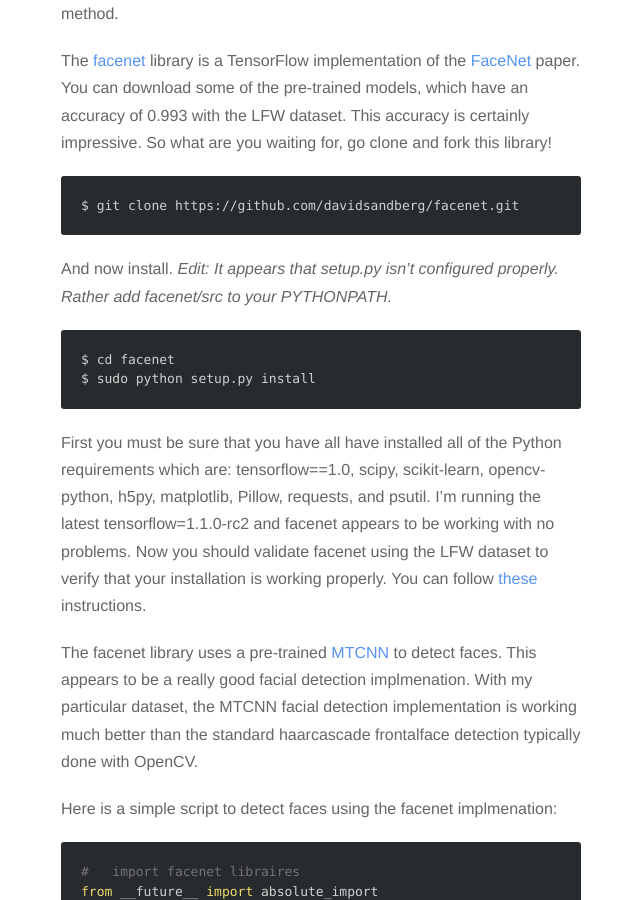
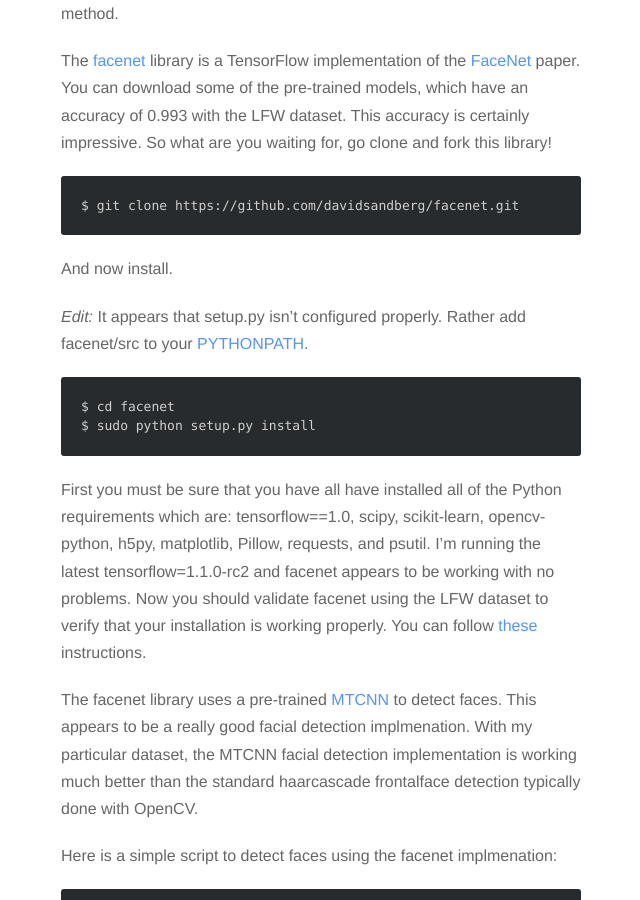
Before and after one commit to cjekel/cjekel.github.io, a Jekyll site: the page built from _posts/2017-05-01-How-to-detect-faces-using-facenet.md, in a window 1280 px wide and 900 px high, scrolled down 484 px. Shown: the whole window, without its empty margins (319-959 px from the left). Built offline with Jekyll 4.4.1, drawn with Linux system fonts in a browser that asks for light colours; nearby versions of some CDN libraries; comment, search, counter and statistics services are not loaded; part of the change alters nothing that is shown.

```diff
--- a/_posts/2017-05-01-How-to-detect-faces-using-facenet.md
+++ b/_posts/2017-05-01-How-to-detect-faces-using-facenet.md
@@ -17,7 +17,9 @@ $ git clone https://github.com/davidsandberg/facenet.git
 {% endhighlight %}
 </div>
 
-And now install. *Edit: It appears that setup.py isn't configured properly. Rather add facenet/src to your PYTHONPATH.*
+And now install.
+
+*Edit:* It appears that setup.py isn't configured properly. Rather add facenet/src to your [PYTHONPATH](https://docs.python.org/2/using/cmdline.html#envvar-PYTHONPATH).
 <div>
 {% highlight bash %}
 $ cd facenet
```
